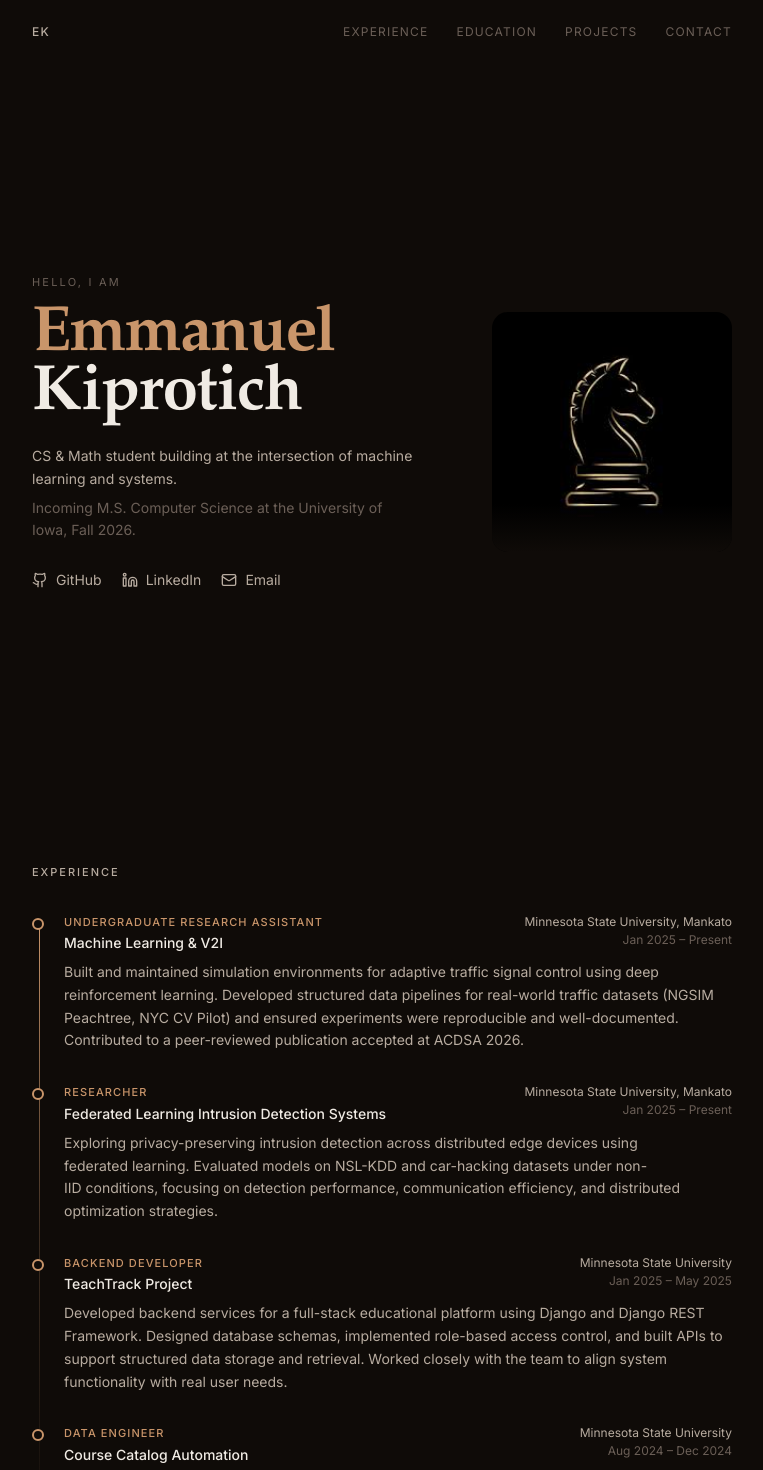
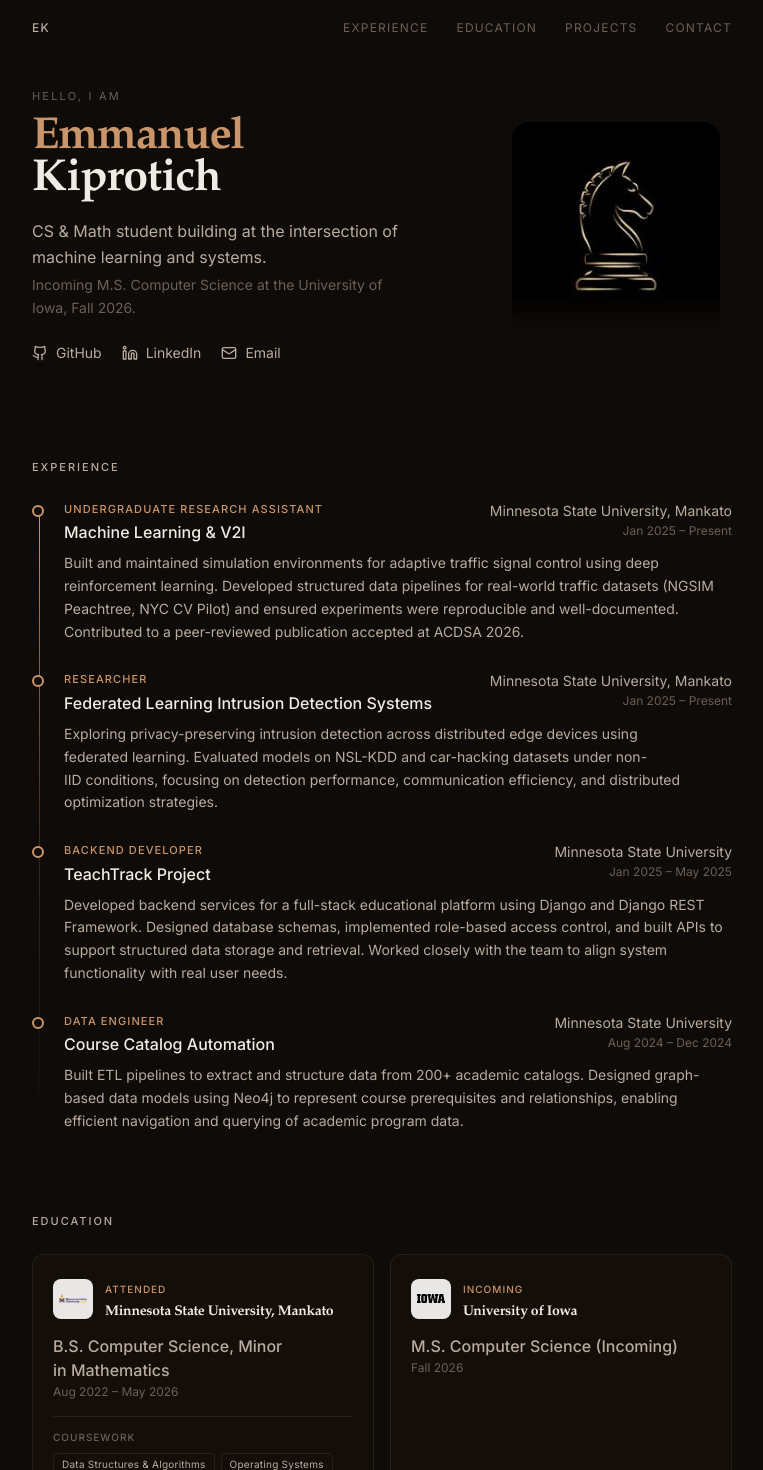
Before and after one commit to EGKIP/Portfolio, a React (Vite) app: page / in a window 1280 px wide. Shown: the top 1470 px of the page, without its empty margins (258-1021 px from the left). Built offline with nearby package versions, Linux system fonts and the light colour scheme.

Commit message:
compact layout

```diff
--- a/src/sections/hero-preview.tsx
+++ b/src/sections/hero-preview.tsx
@@ -5,11 +5,11 @@
 
 export function HeroSection() {
   return (
-    <section className="flex min-h-svh flex-col">
-      <Container className="flex flex-1 flex-col">
+    <section>
+      <Container>
 
         {/* nav */}
-        <nav className="flex items-center justify-between py-6" aria-label="Primary">
+        <nav className="flex items-center justify-between py-5" aria-label="Primary">
           <a href="#top" className="text-xs font-semibold tracking-widest uppercase text-[var(--fg-muted)] transition-colors hover:text-[var(--accent)]">
             EK
           </a>
@@ -25,30 +25,30 @@
 
         {/* hero body */}
         <motion.div
-          className="flex flex-1 items-center py-10"
-          initial={{ opacity: 0, y: 22 }}
+          className="pt-8 pb-14"
+          initial={{ opacity: 0, y: 18 }}
           animate={{ opacity: 1, y: 0 }}
-          transition={{ duration: 0.65, ease: [0.22, 1, 0.36, 1] }}
+          transition={{ duration: 0.6, ease: [0.22, 1, 0.36, 1] }}
         >
-          <div className="grid w-full grid-cols-1 items-center gap-10 lg:grid-cols-[1fr_240px] lg:gap-14">
+          <div className="grid w-full grid-cols-1 items-center gap-8 lg:grid-cols-[1fr_220px] lg:gap-12">
 
             {/* left: text */}
             <div>
-              <p className="mb-4 text-[11px] tracking-[0.2em] uppercase text-[var(--fg-faint)]">
+              <p className="mb-3 text-[11px] tracking-[0.2em] uppercase text-[var(--fg-faint)]">
                 {siteIdentity.greeting}
               </p>
 
-              <h1 className="text-[clamp(2.2rem,6.5vw,4rem)] leading-[0.92] tracking-tight">
+              <h1 className="text-[clamp(1.7rem,4.5vw,2.8rem)] leading-[0.94] tracking-tight">
                 <span className="block font-bold text-[var(--accent)]">Emmanuel</span>
                 <span className="block font-semibold text-[var(--fg)]">Kiprotich</span>
               </h1>
 
-              <div className="mt-5 max-w-sm space-y-1.5">
-                <p className="text-sm leading-relaxed text-[var(--fg-muted)]">{siteIdentity.bio}</p>
+              <div className="mt-4 max-w-sm space-y-1">
+                <p className="text-base leading-relaxed text-[var(--fg-muted)]">{siteIdentity.bio}</p>
                 <p className="text-sm leading-relaxed text-[var(--fg-faint)]">{siteIdentity.bioExtended}</p>
               </div>
 
-              <div className="mt-7 flex flex-wrap items-center gap-5">
+              <div className="mt-6 flex flex-wrap items-center gap-5">
                 {profileActions.map((action) => (
                   <ProfileActionLink key={action.label} action={action} />
                 ))}
@@ -56,14 +56,14 @@
             </div>
 
             {/* right: profile image */}
-            <div className="relative mx-auto h-56 w-56 overflow-hidden rounded-2xl bg-[var(--bg-subtle)] lg:mx-0 lg:h-60 lg:w-60">
+            <div className="relative mx-auto h-48 w-48 overflow-hidden rounded-2xl bg-[var(--bg-subtle)] lg:mx-0 lg:h-52 lg:w-52">
               <img
                 src={profileImageSrc}
                 alt="Emmanuel Kiprotich"
                 className="h-full w-full object-cover"
                 onError={(e) => { (e.target as HTMLImageElement).style.opacity = '0' }}
               />
-              <div className="pointer-events-none absolute inset-x-0 bottom-0 h-12 bg-gradient-to-t from-[var(--bg)] to-transparent" />
+              <div className="pointer-events-none absolute inset-x-0 bottom-0 h-10 bg-gradient-to-t from-[var(--bg)] to-transparent" />
             </div>
 
           </div>
--- a/src/sections/portfolio-content.tsx
+++ b/src/sections/portfolio-content.tsx
@@ -6,7 +6,7 @@
 
 function Label({ children }: { children: ReactNode }) {
   return (
-    <p className="mb-8 text-[11px] font-semibold tracking-[0.18em] uppercase text-[var(--fg-muted)]">{children}</p>
+    <p className="mb-6 text-[11px] font-semibold tracking-[0.18em] uppercase text-[var(--fg-muted)]">{children}</p>
   )
 }
 
@@ -22,22 +22,22 @@
     <div>
 
       {/* ── Experience ─────────────────────────────────────────── */}
-      <section id="experience" className="py-16">
+      <section id="experience" className="py-10">
         <Container>
           <Label>Experience</Label>
           <div className="relative">
             <div className="absolute left-[7px] top-2 bottom-2 w-px bg-gradient-to-b from-[var(--accent)] via-[var(--accent)]/25 to-transparent" />
-            <div className="space-y-8">
+            <div className="space-y-7">
               {experienceEntries.map((entry) => (
                 <div key={entry.title} className="relative pl-8">
                   <div className="absolute left-0 top-[4px] h-3 w-3 rounded-full border-2 border-[var(--accent)] bg-[var(--bg)]" />
                   <div className="flex flex-col gap-1 sm:flex-row sm:items-start sm:justify-between sm:gap-6">
                     <div>
                       <p className="text-[11px] font-semibold tracking-widest uppercase text-[var(--accent)]">{entry.title}</p>
-                      <p className="mt-0.5 text-sm font-medium text-[var(--fg)]">{entry.subtitle}</p>
+                      <p className="mt-0.5 text-base font-medium text-[var(--fg)]">{entry.subtitle}</p>
                     </div>
                     <div className="shrink-0 sm:text-right">
-                      <p className="text-xs text-[var(--fg-muted)]">{entry.org}</p>
+                      <p className="text-sm text-[var(--fg-muted)]">{entry.org}</p>
                       <p className="mt-0.5 text-xs text-[var(--fg-faint)]">{entry.period}</p>
                     </div>
                   </div>
@@ -50,7 +50,7 @@
       </section>
 
       {/* ── Education ──────────────────────────────────────────── */}
-      <section id="education" className="py-16">
+      <section id="education" className="py-10">
         <Container>
           <Label>Education</Label>
           <div className="grid gap-4 sm:grid-cols-2">
@@ -65,7 +65,7 @@
                     <h3 className="mt-0.5 text-sm font-semibold leading-snug text-[var(--fg)]">{entry.school}</h3>
                   </div>
                 </div>
-                <p className="mt-3 text-sm font-medium text-[var(--fg-muted)]">{entry.degree}</p>
+                <p className="mt-3 text-base font-medium text-[var(--fg-muted)]">{entry.degree}</p>
                 <p className="mt-0.5 text-xs text-[var(--fg-faint)]">{entry.period}</p>
                 {entry.coursework.length > 0 && (
                   <div className="mt-4 border-t border-[var(--border)] pt-3">
@@ -84,7 +84,7 @@
       </section>
 
       {/* ── Projects ───────────────────────────────────────────── */}
-      <section id="projects" className="py-16">
+      <section id="projects" className="py-10">
         <Container>
           <Label>Projects</Label>
           <div className="grid gap-4 sm:grid-cols-2">
@@ -110,7 +110,7 @@
                     </div>
                     <span className="shrink-0 text-xs tabular-nums text-[var(--fg-faint)]">{project.year}</span>
                   </div>
-                  <p className="mt-2 flex-1 text-xs leading-relaxed text-[var(--fg-muted)]">{project.description}</p>
+                  <p className="mt-2 flex-1 text-sm leading-relaxed text-[var(--fg-muted)]">{project.description}</p>
                   <div className="mt-4 flex items-center justify-between gap-3">
                     <div className="flex flex-wrap gap-1">
                       {project.stack.map((tag) => (
@@ -135,10 +135,10 @@
       </section>
 
       {/* ── Contact ────────────────────────────────────────────── */}
-      <section id="contact" className="py-16">
+      <section id="contact" className="py-10">
         <Container>
           <Label>Contact</Label>
-          <p className="mb-6 max-w-md text-sm leading-relaxed text-[var(--fg-muted)]">
+          <p className="mb-6 max-w-md text-base leading-relaxed text-[var(--fg-muted)]">
             Open to research collaborations, internships, and interesting conversations. Best reached by email.
           </p>
           <div className="flex flex-wrap items-center gap-6">
```
